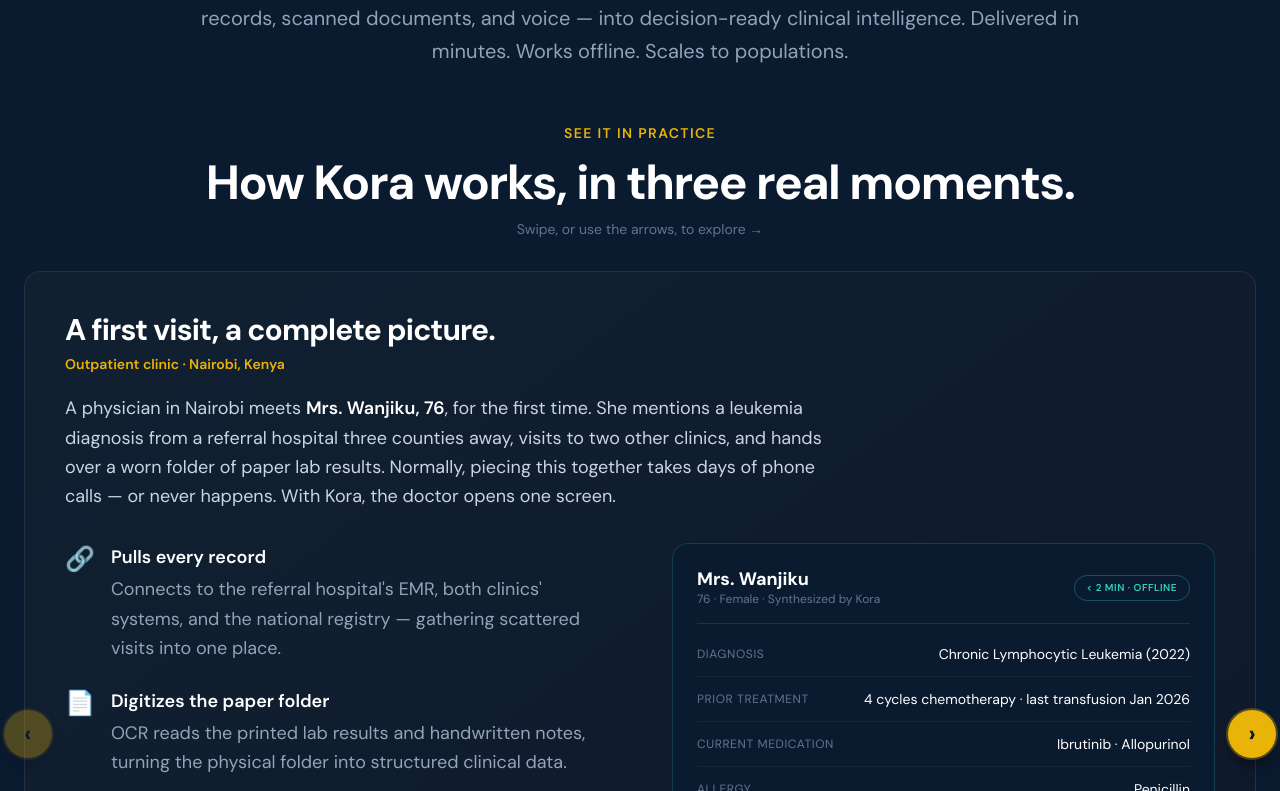
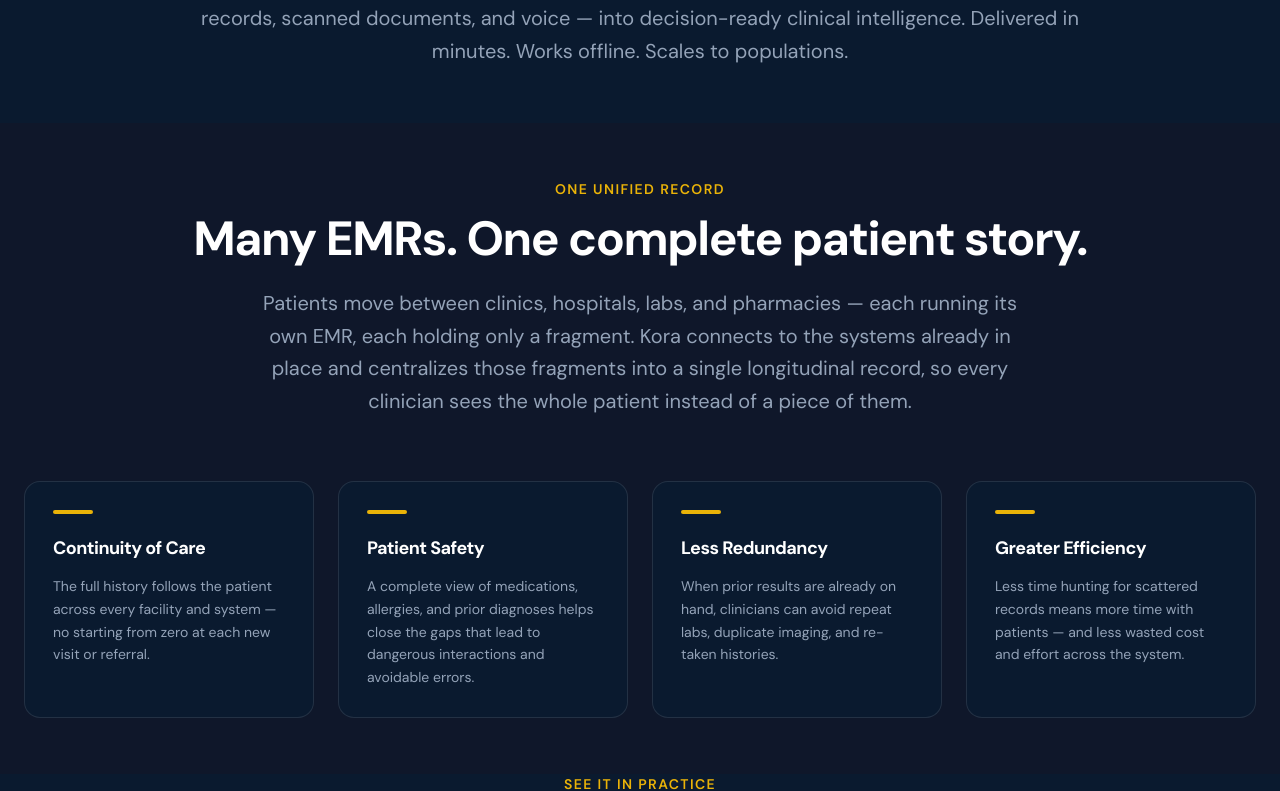
Before and after one commit to ekeneajufo-ux/kora-health-website, a Next.js app: page / in a window 1280 px wide. Shown: the part 1449-2240 px from the top of the page. Built offline with nearby package versions, Linux system fonts and the light colour scheme.

Commit message:
Add 'One Unified Record' section: continuity, safety, less redundancy, efficiency
Co-Authored-By: Claude Opus 4.8 (1M context) <noreply@anthropic.com>

```diff
--- a/app/page.tsx
+++ b/app/page.tsx
@@ -480,6 +480,31 @@ export default function Home() {
           <p className="text-xl text-slate-400 leading-relaxed">
             Kora retrieves, synthesizes, and structures patient data from every source — EMRs, paper records, scanned documents, and voice — into decision-ready clinical intelligence. Delivered in minutes. Works offline. Scales to populations.
           </p>
+        </div>
+      </section>
+
+      {/* UNIFIED RECORD — WHY CENTRALIZING MATTERS */}
+      <section id="unified-record" aria-label="One Unified Patient Record — Continuity, Safety, and Efficiency Across Every EMR" className="px-6 bg-[#0F172A]">
+        <div className="max-w-7xl mx-auto text-center py-14">
+          <p className="text-[#EAB308] text-sm font-semibold uppercase tracking-widest mb-4">One Unified Record</p>
+          <h2 className="text-4xl md:text-5xl font-bold text-white mb-6">Many EMRs. One complete patient story.</h2>
+          <p className="text-xl text-slate-400 mb-16 max-w-3xl mx-auto leading-relaxed">
+            Patients move between clinics, hospitals, labs, and pharmacies — each running its own EMR, each holding only a fragment. Kora connects to the systems already in place and centralizes those fragments into a single longitudinal record, so every clinician sees the whole patient instead of a piece of them.
+          </p>
+          <div className="grid md:grid-cols-2 lg:grid-cols-4 gap-6 text-left">
+            {[
+              { title: 'Continuity of Care', body: "The full history follows the patient across every facility and system — no starting from zero at each new visit or referral." },
+              { title: 'Patient Safety', body: 'A complete view of medications, allergies, and prior diagnoses helps close the gaps that lead to dangerous interactions and avoidable errors.' },
+              { title: 'Less Redundancy', body: 'When prior results are already on hand, clinicians can avoid repeat labs, duplicate imaging, and re-taken histories.' },
+              { title: 'Greater Efficiency', body: 'Less time hunting for scattered records means more time with patients — and less wasted cost and effort across the system.' },
+            ].map((item, i) => (
+              <div key={i} className="bg-[#0A1A2F] border border-white/10 rounded-2xl p-7 hover:border-[#2DD4BF]/30 transition-colors">
+                <div className="w-10 h-1 rounded-full bg-[#EAB308] mb-5" />
+                <h3 className="text-white font-bold mb-3">{item.title}</h3>
+                <p className="text-slate-400 text-sm leading-relaxed">{item.body}</p>
+              </div>
+            ))}
+          </div>
         </div>
       </section>
 
--- a/app/sitemap.ts
+++ b/app/sitemap.ts
@@ -9,6 +9,12 @@ export default function sitemap(): MetadataRoute.Sitemap {
       lastModified: new Date(),
       changeFrequency: 'weekly',
       priority: 1,
+    },
+    {
+      url: `${baseUrl}/#unified-record`,
+      lastModified: new Date(),
+      changeFrequency: 'monthly',
+      priority: 0.8,
     },
     {
       url: `${baseUrl}/#capabilities`,
```
